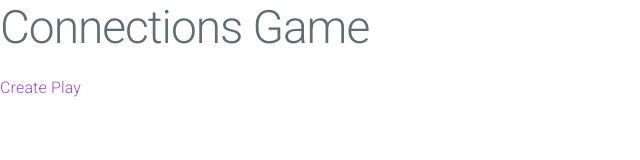
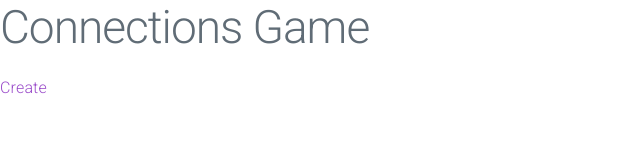
Before and after one commit to gschro/connections, a plain HTML site: page index.html in a window 1280 px wide. Shown: the full height of the page, 0-640 px from the left. Drawn offline with nearby package versions, Linux system fonts and the light colour scheme.

Commit message:
remove play

```diff
--- a/index.html
+++ b/index.html
@@ -22,6 +22,6 @@
   <body>
     <h1>Connections Game</h1>
     <a href="create.html">Create</a>
-    <a href="play.html">Play</a>
+    <!-- <a href="play.html">Play</a> -->
   </body>
 </html>
```
